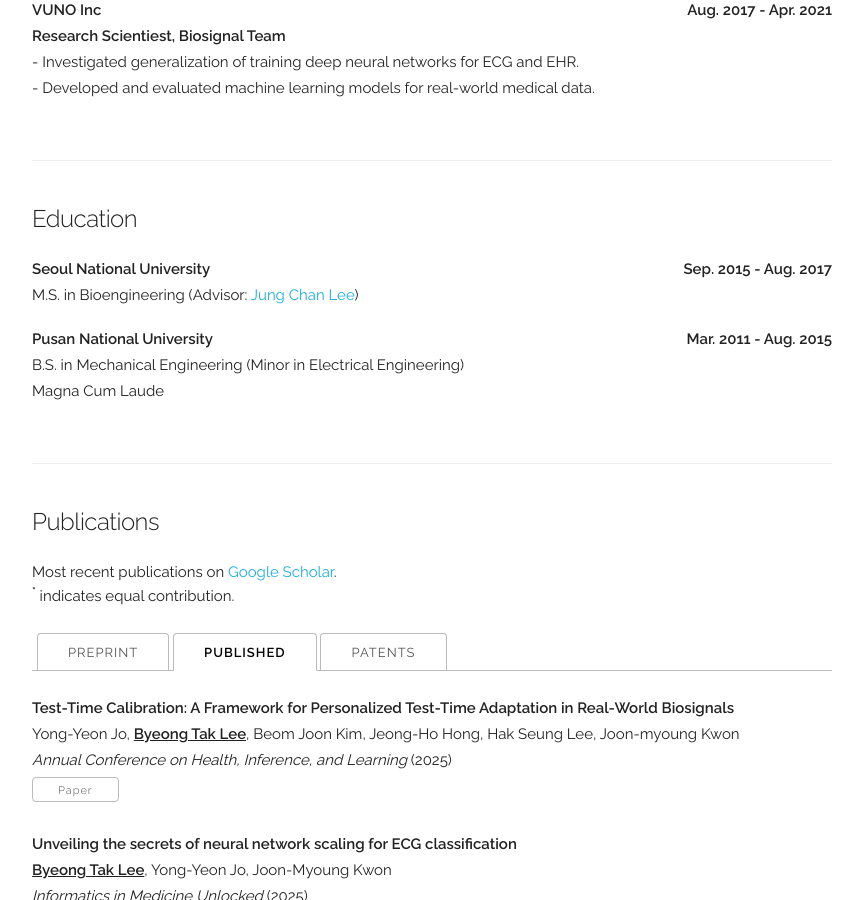
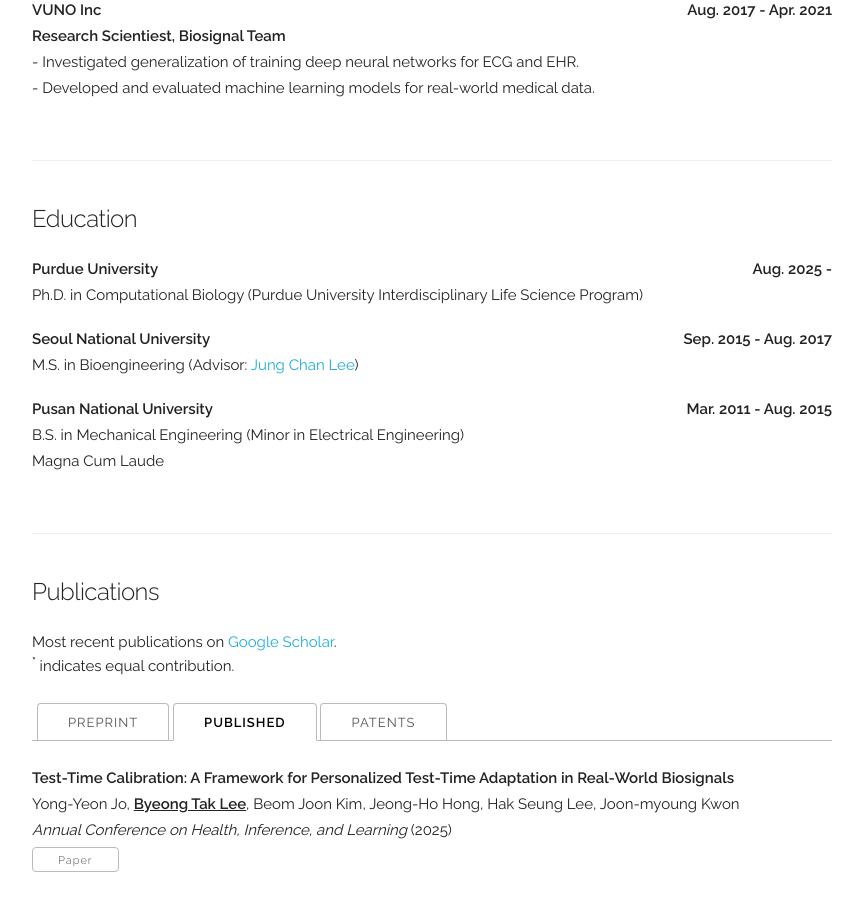
Before and after one commit to byeongtak/byeongtak.github.io, a Jekyll site: the page built from index.html, in a window 1280 px wide and 900 px high, scrolled down 1150 px. Shown: the whole window, without its empty margins (208-1071 px from the left). Built offline with Jekyll 4.4.1, drawn with Linux system fonts in a browser that asks for light colours.

Commit message:
Update index.html

```diff
--- a/index.html
+++ b/index.html
@@ -65,6 +65,14 @@
 <!-- ========== Education ========== -->
 <div class="docs-section" id="education">
   <h5>Education</h5>
+
+		<div class="paper">
+          <p class="title"><b>Purdue University<b style="float:right;">Aug. 2025 - </b></b></p>
+
+          <p>Ph.D. in Computational Biology (Purdue University Interdisciplinary Life Science Program) </p>
+          <p></p>
+        </div>
+
         <div class="paper">
           <p class="title"><b>Seoul National University<b style="float:right;">Sep. 2015 - Aug. 2017</b></b></p>
 
```
